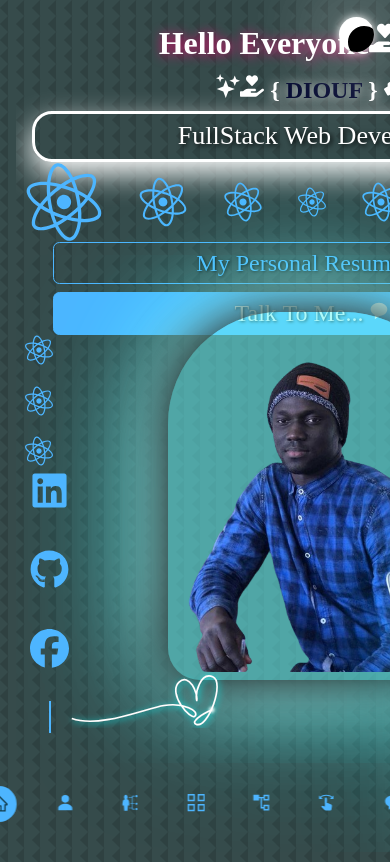
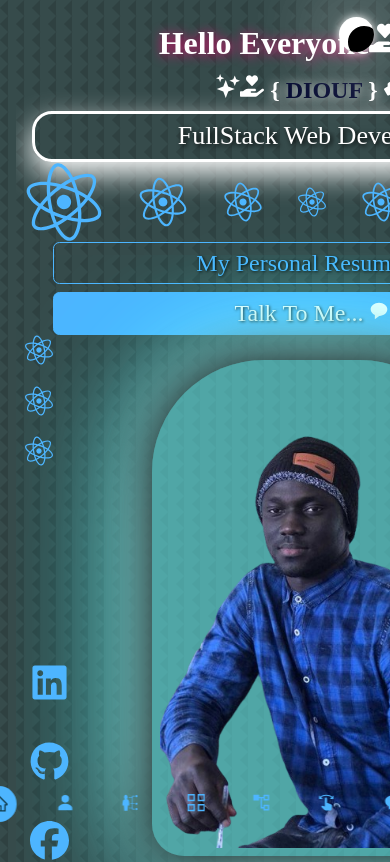
Before and after one commit to Mouhamed1003/keenprogrammer.com, a React (Create React App) app: page / in a window 390 px wide. Shown: the top 862 px of the page. Built offline with nearby package versions, Linux system fonts and the light colour scheme.

Commit message:
Update header.css

```diff
--- a/src/components/header/header.css
+++ b/src/components/header/header.css
@@ -353,9 +353,12 @@ header {
 /* Media Queries - iPhone 12 Pro */
 @media screen and (max-width: 390px) {
     #header {
-        height: 100vh;
+        height: 150vh;
         width: 160vw;
         padding-top: 0.5rem; /* Ajouter de la marge en haut */
+    }
+    header {
+        height: 148vh;
     }
     .text-light-function {
         font-size: calc(7vw - .1em);
@@ -367,16 +370,16 @@ header {
         font-size: 10vw; /* Réduire la taille de la police */
         bottom: 0rem; /* Décaler vers le bas */
         left: 3.7vw;
-        top: 28rem;
+        top: 40rem;
     }
     .maphoto {
-        width: 18rem; /* Réduire la largeur */
-        height: 23rem;
+        height: 31rem;
         left: calc(50% - 0rem); /* Centrer horizontalement */
-        top: 30rem;
         border-radius: 7rem 7rem 2rem 2rem;
         padding: 2rem 0.5rem 0.5rem 0.5rem;
         margin-top: 0rem;
+        top: 37rem;
+        width: 20rem;
     }
     .maphoto img {
         width: 100%;
```
